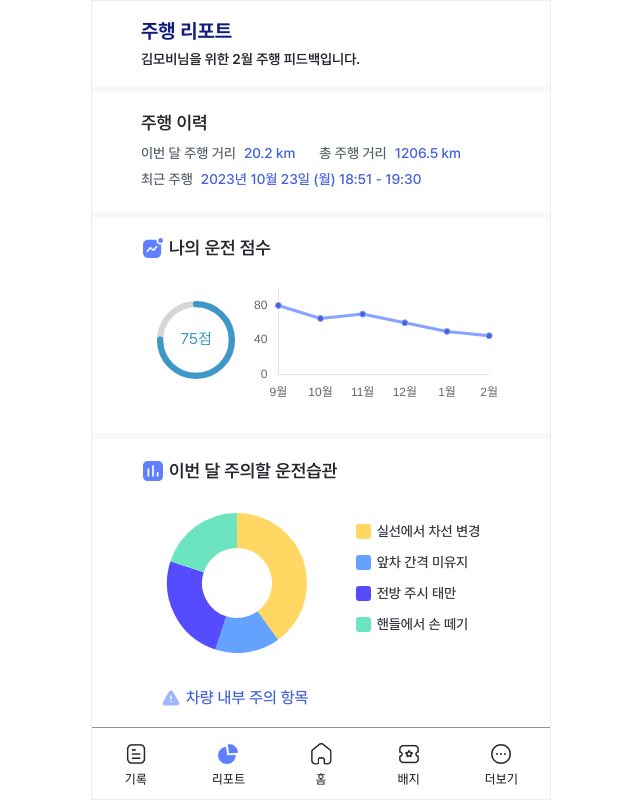
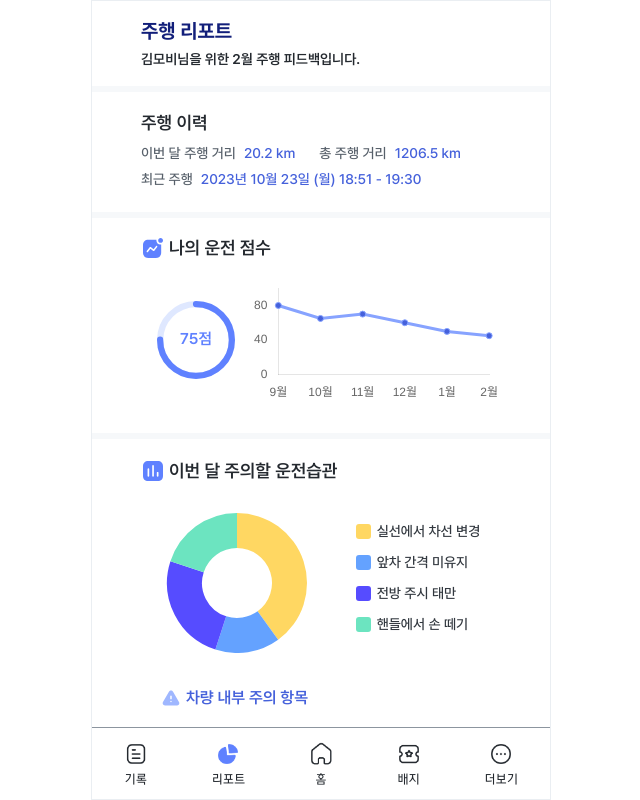
Before and after one commit to SSU-CAR/SSU-CAR-FE, a React (Vite) app: page /report in a window 1280 px wide. Shown: the whole page, without its empty margins (319-959 px from the left). Built offline with nearby package versions, Linux system fonts and the light colour scheme.

Commit message:
[Fix] Circular Progressbar 스타일 추가 (#16)
* style: 운전 점수 Circular bar style 수정

* style: font weight 수정

* style: circular progressbar font weight 변경

```diff
--- a/src/components/Report/Score/Score.styles.ts
+++ b/src/components/Report/Score/Score.styles.ts
@@ -33,6 +33,7 @@
   width: 80px;
   height: 80px;
   margin: 0 16px;
+  font-weight: 600;
 `;
 
 export const LineChartContainer = styled.div`
--- a/src/components/Report/Score/index.tsx
+++ b/src/components/Report/Score/index.tsx
@@ -2,7 +2,7 @@
 import { useState, useEffect } from "react";
 import { MonthlyScoreType } from "src/types/report";
 import score_icon from "@assets/icons/score_icon.svg";
-import { CircularProgressbar } from "react-circular-progressbar";
+import { CircularProgressbar, buildStyles } from "react-circular-progressbar";
 import ChangingProgressProvider from "./ChaingingProgressProvider";
 import "react-circular-progressbar/dist/styles.css";
 import { ScoreChart } from "./ScoreChart";
@@ -55,6 +55,11 @@
                 text={`${data.averageScore}점`}
                 className="progressbar"
                 strokeWidth={8}
+                styles={buildStyles({
+                  pathColor: "#5F81FF",
+                  trailColor: "#DFE8FF",
+                  textColor: "#5F81FF",
+                })}
               />
             )}
           </ChangingProgressProvider>
--- a/src/components/Report/Warning/DetailWarning/DetailWarning.styles.ts
+++ b/src/components/Report/Warning/DetailWarning/DetailWarning.styles.ts
@@ -6,7 +6,7 @@
 
 export const DetailWarningHeader = styled.div`
   font-size: 16px;
-  font-weight: 500;
+  font-weight: 600;
   color: ${({ theme }) => theme.colors.blue500};
   img {
     width: 20px;
```
